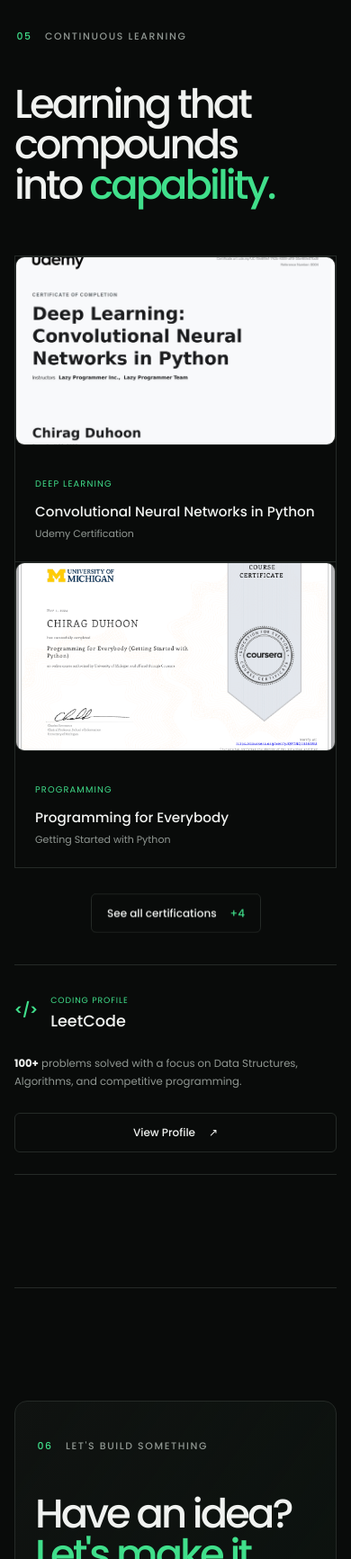
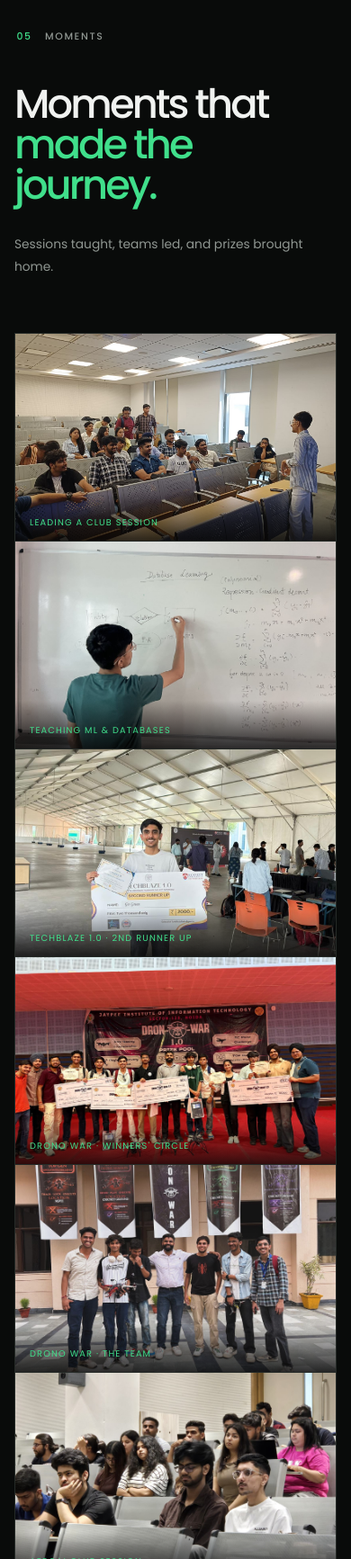
Before and after one commit to chiragduhoon/portfolio, a plain HTML site: page index.html in a window 390 px wide. Shown: the part 8740-10473 px from the top of the page at 90% size. Drawn offline with Linux system fonts and the light colour scheme.

Commit message:
Add gallery section with curated event and teaching photos

```diff
--- a/index.html
+++ b/index.html
@@ -33,6 +33,7 @@
             <a href="#skills">Skills</a>
             <a href="#projects">Projects</a>
             <a href="#achievements">Achievements</a>
+            <a href="#gallery">Gallery</a>
             <a href="#certifications">Certifications</a>
             <a href="#contact">Contact</a>
         </nav>
@@ -214,8 +215,46 @@
             </div>
         </section>
 
+        <section class="section gallery-section" id="gallery">
+            <div class="section-kicker reveal"><span>05</span><p>Moments</p></div>
+            <div class="projects-heading reveal">
+                <div class="section-title"><h2>Moments that<br><em>made the journey.</em></h2></div>
+                <p>Sessions taught, teams led, and prizes brought home.</p>
+            </div>
+            <div class="gallery-grid">
+                <button class="gallery-item gallery-featured lightbox-trigger reveal" data-image="gallery/CLUB-SESSION.jpg" aria-label="View club session photo">
+                    <img src="gallery/CLUB-SESSION.jpg" alt="Chirag leading a club session in a classroom at Bennett University" loading="lazy">
+                    <span class="gallery-tag">Leading a club session</span>
+                </button>
+                <button class="gallery-item lightbox-trigger reveal" data-image="gallery/TEACHING.jpg" aria-label="View whiteboard teaching photo">
+                    <img src="gallery/TEACHING.jpg" alt="Chirag teaching machine learning and databases on a whiteboard" loading="lazy">
+                    <span class="gallery-tag">Teaching ML &amp; databases</span>
+                </button>
+                <button class="gallery-item lightbox-trigger reveal" data-image="gallery/TECHBLAZE-WIN.jpg" aria-label="View TechBlaze runner-up photo">
+                    <img src="gallery/TECHBLAZE-WIN.jpg" alt="Chirag holding the TechBlaze 1.0 Second Runner Up cheque" loading="lazy">
+                    <span class="gallery-tag">TechBlaze 1.0 · 2nd Runner Up</span>
+                </button>
+                <button class="gallery-item lightbox-trigger reveal" data-image="gallery/DRONO-WINNERS.jpg" aria-label="View Drono War winners photo">
+                    <img src="gallery/DRONO-WINNERS.jpg" alt="Drono War 1.0 winners holding prize cheques at JIIT Noida" loading="lazy">
+                    <span class="gallery-tag">Drono War · winners' circle</span>
+                </button>
+                <button class="gallery-item lightbox-trigger reveal" data-image="gallery/DRONO-TEAM.jpg" aria-label="View Drono War team photo">
+                    <img src="gallery/DRONO-TEAM.jpg" alt="Team with drones under Drono War banners" loading="lazy">
+                    <span class="gallery-tag">Drono War · the team</span>
+                </button>
+                <button class="gallery-item lightbox-trigger reveal" data-image="gallery/AEROAI-SESSION.jpg" aria-label="View AeroAI session photo">
+                    <img src="gallery/AEROAI-SESSION.jpg" alt="Audience at an AeroAI Club lecture-hall session" loading="lazy">
+                    <span class="gallery-tag">AeroAI Club session</span>
+                </button>
+                <button class="gallery-item lightbox-trigger reveal" data-image="gallery/TECHBLAZE-GROUP.jpg" aria-label="View TechBlaze showcase group photo">
+                    <img src="gallery/TECHBLAZE-GROUP.jpg" alt="TechBlaze 1.0 project showcase group photo" loading="lazy">
+                    <span class="gallery-tag">TechBlaze showcase</span>
+                </button>
+            </div>
+        </section>
+
         <section class="section" id="certifications">
-            <div class="section-kicker reveal"><span>05</span><p>Continuous learning</p></div>
+            <div class="section-kicker reveal"><span>06</span><p>Continuous learning</p></div>
             <div class="projects-heading reveal">
                 <div class="section-title"><h2>Learning that compounds<br>into <em>capability.</em></h2></div>
             </div>
@@ -258,7 +297,7 @@
         <section class="contact section" id="contact">
             <div class="contact-inner reveal">
                 <span class="contact-orbit"></span>
-                <div class="section-kicker"><span>06</span><p>Let's build something</p></div>
+                <div class="section-kicker"><span>07</span><p>Let's build something</p></div>
                 <h2>Have an idea?<br><em>Let's make it real.</em></h2>
                 <p>I'm always open to discussing AI, ambitious projects, internships, and opportunities to create something meaningful.</p>
                 <a class="contact-email" href="mailto:chiragduhoon.work@gmail.com">chiragduhoon.work@gmail.com <span>↗</span></a>
--- a/style.css
+++ b/style.css
@@ -121,6 +121,19 @@
 .achievement-copy h3 { margin: 9px 0 14px; font-size: 1.1rem; font-weight: 500; }
 .achievement-copy ul { display: flex; flex-wrap: wrap; gap: 7px 15px; list-style: none; color: var(--muted); font-size: .64rem; }
 
+.gallery-grid { display: grid; grid-template-columns: repeat(3, 1fr); grid-auto-rows: 240px; gap: 1px; margin-top: 60px; background: var(--line); border: 1px solid var(--line); }
+.gallery-item { position: relative; overflow: hidden; background: var(--bg); border: 0; cursor: pointer; }
+.gallery-featured { grid-row: span 2; }
+.gallery-item img { width: 100%; height: 100%; object-fit: cover; transition: transform .45s ease; }
+.gallery-item:hover img { transform: scale(1.04); }
+.gallery-tag {
+    position: absolute; left: 0; right: 0; bottom: 0; padding: 26px 16px 13px; text-align: left;
+    color: var(--accent); font-size: .61rem; letter-spacing: .12em; text-transform: uppercase;
+    background: linear-gradient(180deg, transparent, rgba(5, 5, 5, .82));
+    opacity: 0; transform: translateY(6px); transition: opacity .3s, transform .3s;
+}
+.gallery-item:hover .gallery-tag, .gallery-item:focus-visible .gallery-tag { opacity: 1; transform: translateY(0); }
+
 .certificate-grid { display: grid; grid-template-columns: 1fr 1fr; gap: 1px; margin-top: 55px; background: var(--line); border: 1px solid var(--line); }
 .certificate-card { background: var(--bg); }
 .certificate-image { width: 100%; height: 300px; }
@@ -189,6 +202,9 @@
     .section { padding: 80px 0; }
     .section-title h2, .contact h2 { font-size: 2.8rem; }
     .facts-grid, .skills-grid, .certificate-grid, .achievement-grid { grid-template-columns: 1fr; }
+    .gallery-grid { grid-template-columns: 1fr; grid-auto-rows: 230px; }
+    .gallery-featured { grid-row: auto; }
+    .gallery-tag { opacity: 1; transform: none; }
     .fact-card { min-height: 125px; border-right: 0; border-bottom: 1px solid var(--line); }
     .skill-card, .skill-card + .skill-card { min-height: 230px; padding: 24px 0; border-right: 0; border-bottom: 1px solid var(--line); }
     .skill-card h3 { margin-top: 45px; }
```
Also changed, not shown: gallery/AEROAI-SESSION.jpg (added), gallery/CLUB-SESSION.jpg (added), gallery/DRONO-TEAM.jpg (added), gallery/DRONO-WINNERS.jpg (added), gallery/TEACHING.jpg (added), gallery/TECHBLAZE-GROUP.jpg (added), gallery/TECHBLAZE-WIN.jpg (added), 1 other file.
